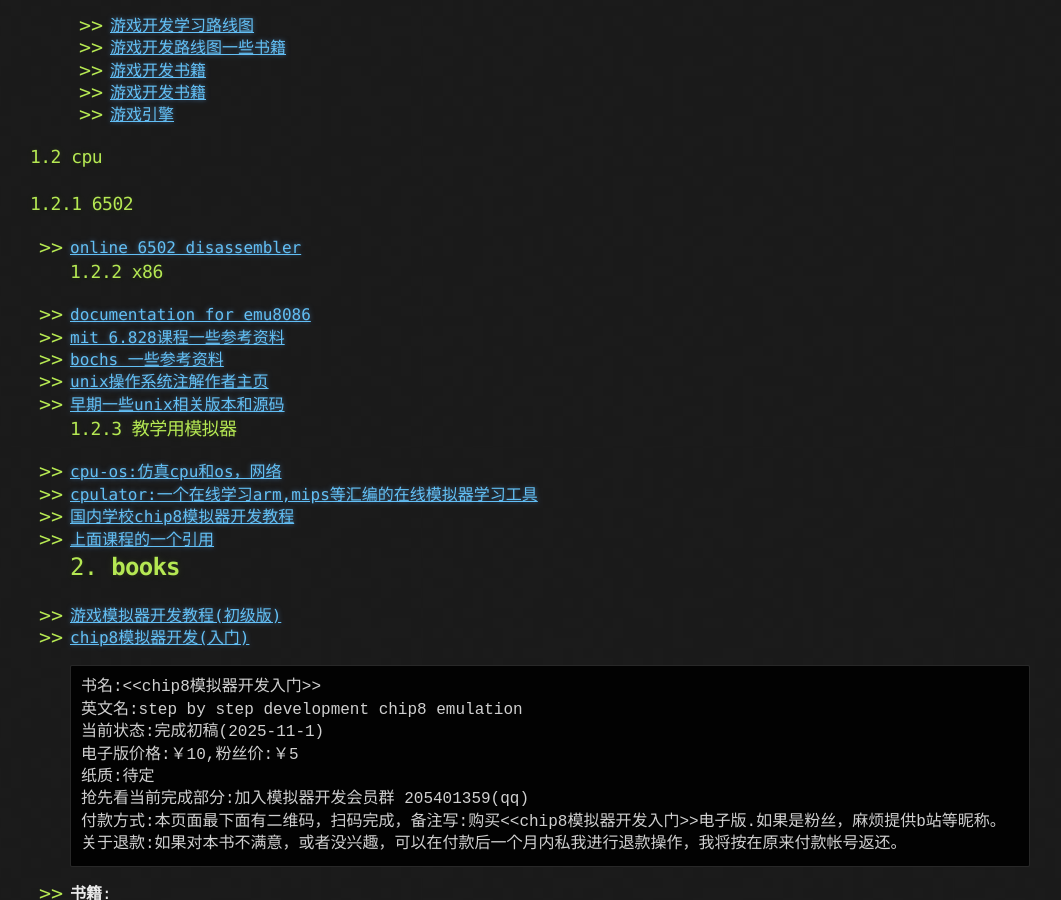
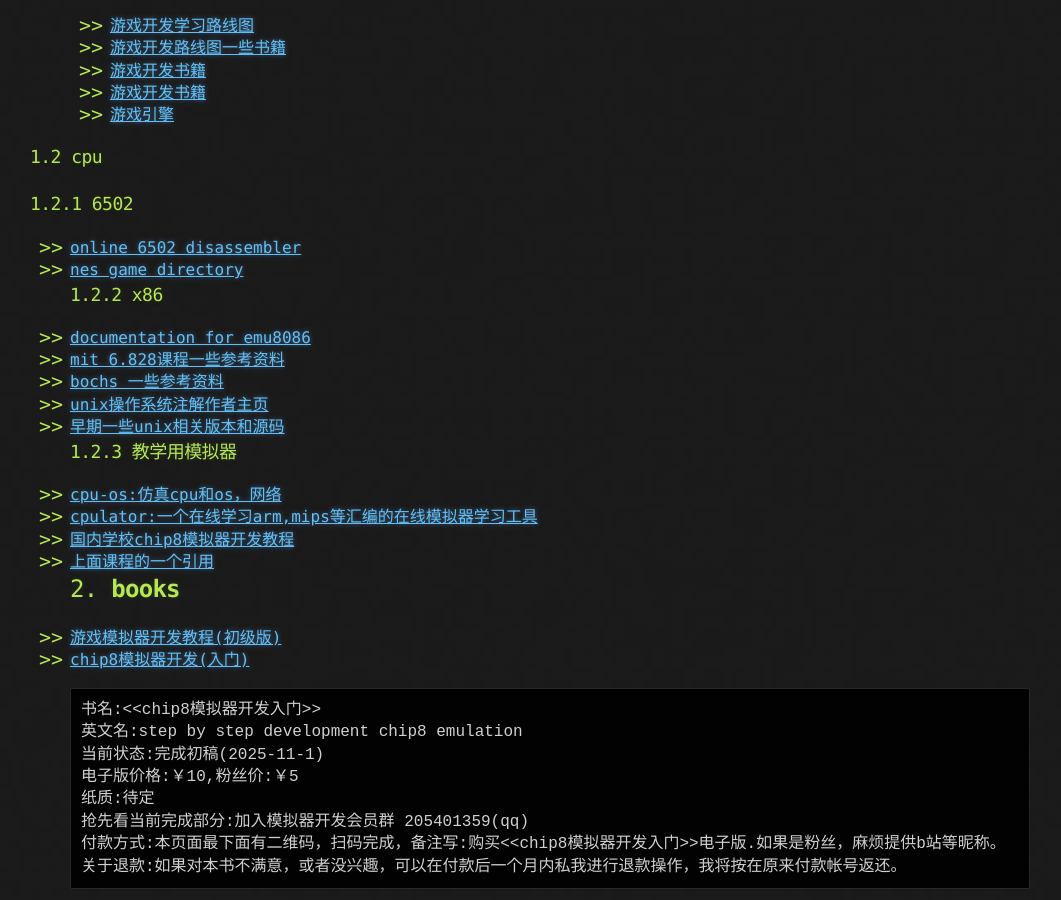
Before and after one commit to jinjiacun123/jinjiacun123.github.io, a Jekyll site: the page built from index.md, in a window 1280 px wide and 900 px high, scrolled down 1681 px. Shown: the whole window, without its empty margins (110-1171 px from the left). Built offline with Jekyll 4.4.1, drawn with Linux system fonts in a browser that asks for light colours; our own code applies the rules of GitHub Pages for plain Markdown files.

Commit message:
更新 index.md
添加nes游戏目录

```diff
--- a/index.md
+++ b/index.md
@@ -74,6 +74,7 @@ layout: default
 ### 1.2 cpu
 ### 1.2.1 6502
  * [online 6502 disassembler](https://jborza.com/post/2021-06-08-6502-disassembler/)
+ * [nes game directory](https://nesdir.github.io)
 ### 1.2.2 x86
  * [documentation for emu8086](https://yassinebridi.github.io/asm-docs/help.html)
  * [mit 6.828课程一些参考资料](https://pdos.csail.mit.edu/6.828/2018/reference.html)
```
